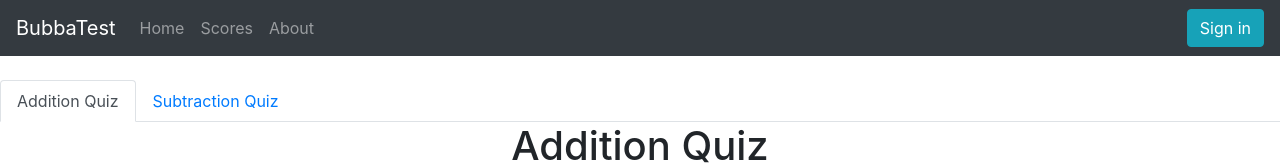
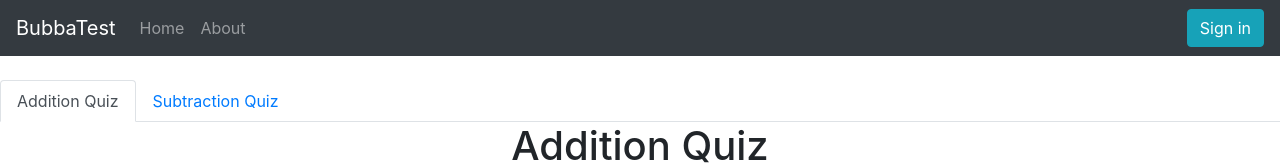
Before and after one commit to bearados/bubba, a React (Create React App) app in the folder client/: page / in a window 1280 px wide. Shown: the top 165 px of the page. Built offline with nearby package versions, Linux system fonts and the light colour scheme.

Commit message:
remove scores tab on nav

```diff
--- a/client/src/components/Navigation.js
+++ b/client/src/components/Navigation.js
@@ -9,7 +9,6 @@ const Navigation = () => {
         <Navbar.Brand href="/">BubbaTest</Navbar.Brand>
         <Nav className="mr-auto">
           <Nav.Link href="/">Home</Nav.Link>
-          <Nav.Link href="/scores">Scores</Nav.Link>
           <Nav.Link href="/about">About</Nav.Link>
         </Nav>
         <Button variant="info">Sign in</Button>
```
